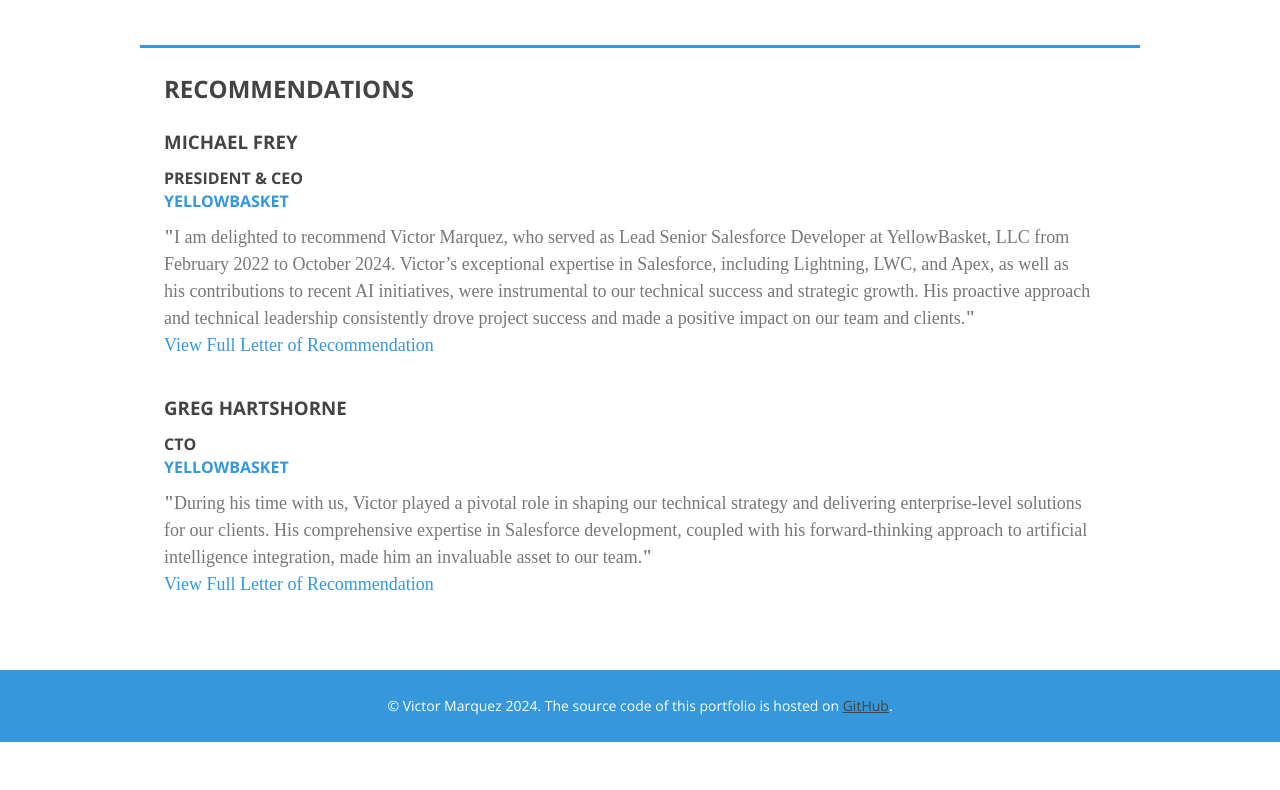
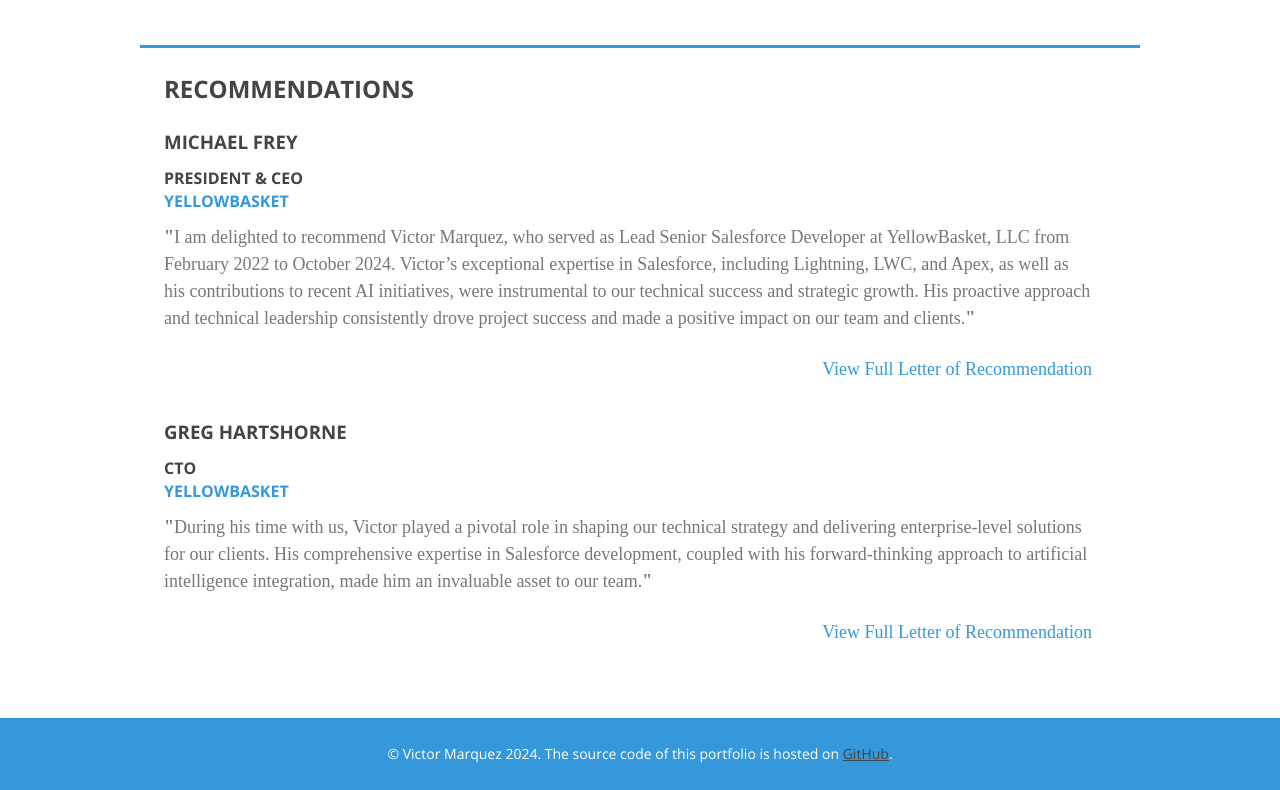
Before and after one commit to vhmarquez/portfoliov2, a website: page index.html in a window 1280 px wide. Shown: the part 1580-2370 px from the top of the page. Before the commit the page ends 2322 px from the top, so only its background shows below. Drawn offline with nearby package versions, Linux system fonts and the light colour scheme; files that its build step writes are made by us from their sources; a web font is replaced by a local one.

Commit message:
Recommendation letter link styling.

```diff
--- a/index.html
+++ b/index.html
@@ -123,7 +123,7 @@
 								<h3>Michael Frey</h3>
 								<h4>President &amp; CEO <a href="https://www.yellowbasket.io/" target="_blank">YellowBasket</a></h4>
 								<p><strong>"</strong>I am delighted to recommend Victor Marquez, who served as Lead Senior Salesforce Developer at YellowBasket, LLC from February 2022 to October 2024. Victor’s exceptional expertise in Salesforce, including Lightning, LWC, and Apex, as well as his contributions to recent AI initiatives, were instrumental to our technical success and strategic growth. His proactive approach and technical leadership consistently drove project success and made a positive impact on our team and clients.<strong>"</strong></p>
-								<p><a href="./assets/pdf/michael-frey_lor.pdf">View Full Letter of Recommendation</a></p>
+								<p style="text-align: right; padding-top: 24px;"><a href="./assets/pdf/michael-frey_lor.pdf">View Full Letter of Recommendation</a></p>
 							</div>
 						</div>
 						<div class="list-item">
@@ -131,7 +131,7 @@
 								<h3>Greg Hartshorne</h3>
 								<h4>CTO <a href="https://www.yellowbasket.io/" target="_blank">YellowBasket</a></h4>
 								<p><strong>"</strong>During his time with us, Victor played a pivotal role in shaping our technical strategy and delivering enterprise-level solutions for our clients. His comprehensive expertise in Salesforce development, coupled with his forward-thinking approach to artificial intelligence integration, made him an invaluable asset to our team.<strong>"</strong></p>
-								<p><a href="./assets/pdf/greg-hartshorne_lor.pdf">View Full Letter of Recommendation</a></p>
+								<p style="text-align: right; padding-top: 24px;"><a href="./assets/pdf/greg-hartshorne_lor.pdf">View Full Letter of Recommendation</a></p>
 							</div>
 						</div>
 					</div>
```
